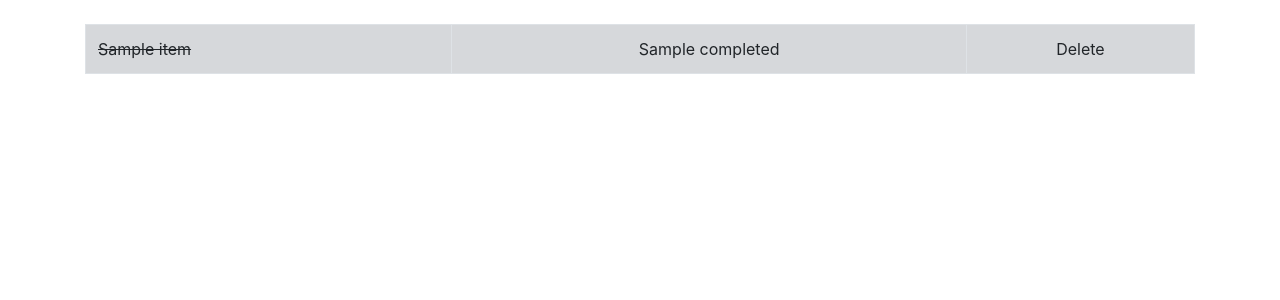
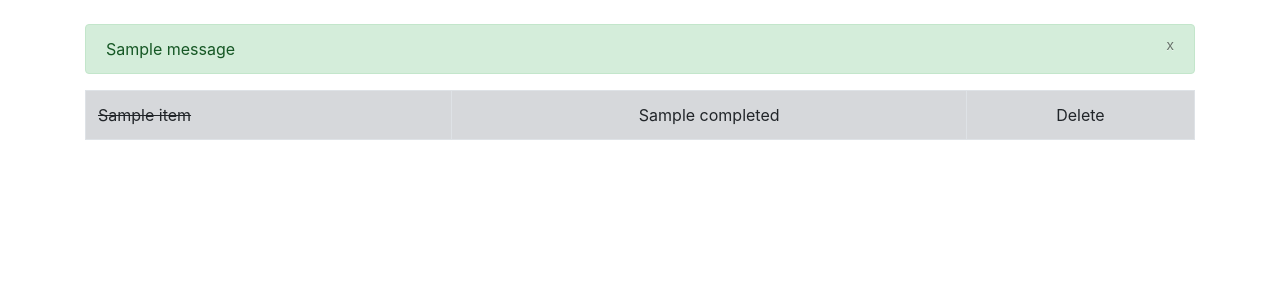
Before and after one commit to minopanda/python-todo, a Django app: template todo_list/templates/home.html in a window 1280 px wide. Shown: the part 56-356 px from the top of the page. Run offline with Django 3.2, Linux system fonts and the light colour scheme; the template is opened without the code that fills it: most values are stand-ins (such as "Sample title", 1, 10 or a date in 2020); one stand-in notice (Sample message) is shown; some libraries are stand-ins or nearby versions.

Commit message:
[add]success message

```diff
--- a/todo_list/templates/home.html
+++ b/todo_list/templates/home.html
@@ -4,17 +4,24 @@
 {% endblock %}
 {% block content %}
 
+{% if messages %}
+    {% for message in messages %}
+        <div class="alert alert-success" role="alert">
+            <button class="close" data-dismiss="alert">
+                <small><sup>x</sup></small>
+            </button>
+            {{ message }}
+        </div>
+    {% endfor 1%}
+{% endif %}
 
     {% if all_items %}
     <table class="table table-bordered">
         {% for todo in all_items %}
             {% if todo.completed %}
                 <tr class="table-secondary">
-
-                   <td class="striker">{{ todo.item }}</td>
-
-
-                   <td><center>{{ todo.completed }}</center></li>
+                    <td class="striker">{{ todo.item }}</td>
+                    <td><center>{{ todo.completed }}</center></li>
                     <td><center>Delete</center></td>
                 </tr>
             {% else %}
--- a/todo_list/views.py
+++ b/todo_list/views.py
@@ -1,6 +1,7 @@
 from django.shortcuts import render
 from .models import List
 from .forms import ListForm
+from django.contrib import messages
 # Create your views here.
 
 def home(request):
@@ -11,7 +12,9 @@ def home(request):
         if form.is_valid():
             form.save()
             all_items = List.objects.all
+            messages.success(request, ('Item Has Been Added To List'))
             return render(request, 'home.html', {'all_items': all_items})
+
     else:
         all_items = List.objects.all
         return render(request, 'home.html', {'all_items': all_items})
```
